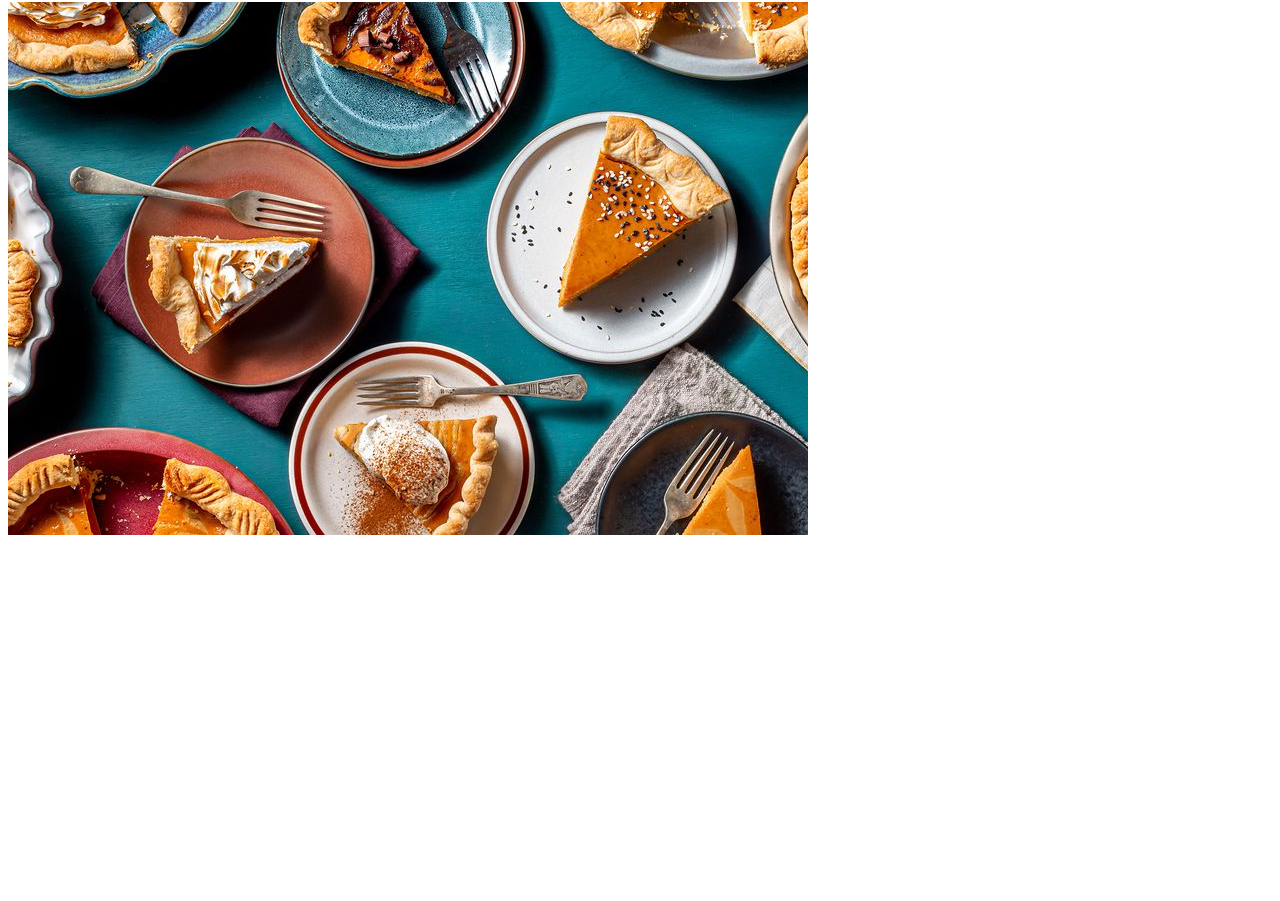
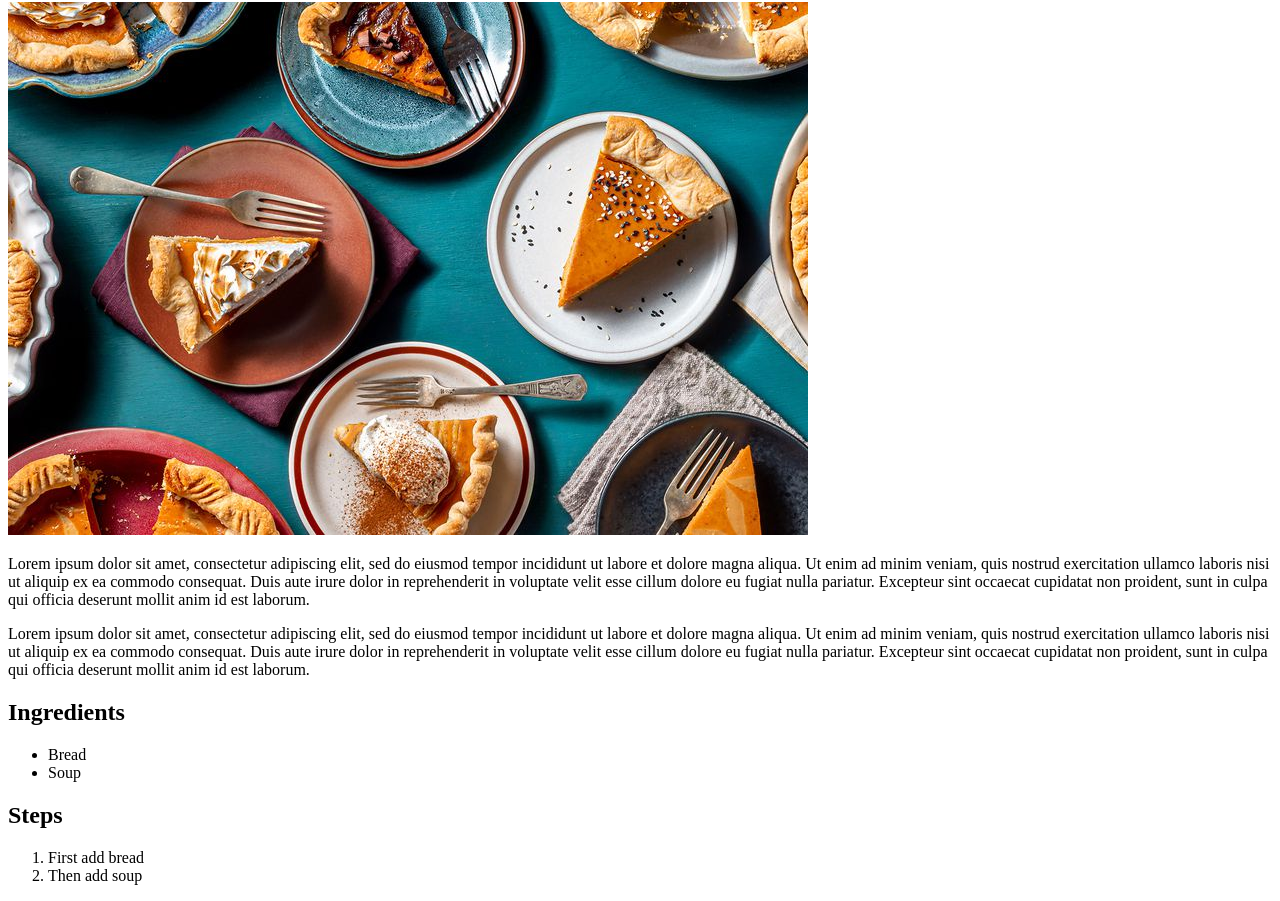
Before and after one commit to Niklaus123a/odin-recipes, a plain HTML site: page recipes/lasagna.html in a window 1280 px wide. Shown: the part 78-979 px from the top of the page. Before the commit the page ends 800 px from the top, so only its background shows below. Drawn offline with Linux system fonts and the light colour scheme.

Commit message:
Added recipe

```diff
--- a/recipes/lasagna.html
+++ b/recipes/lasagna.html
@@ -11,5 +11,34 @@
         <h1>Lasagna recipe</h1>
 
         <img src="../images/pumpkins.jpg" alt="Pumpkins">
+
+        <p>Lorem ipsum dolor sit amet, consectetur adipiscing elit, sed do eiusmod tempor incididunt ut labore
+            et dolore magna aliqua. Ut enim ad minim veniam, quis nostrud exercitation ullamco laboris nisi ut
+            aliquip ex ea commodo consequat.
+            Duis aute irure dolor in reprehenderit in
+            voluptate velit esse cillum dolore eu fugiat nulla pariatur. Excepteur sint
+            occaecat cupidatat non proident, sunt in culpa qui officia deserunt mollit anim id est laborum.
+        </p>
+
+        <p>Lorem ipsum dolor sit amet, consectetur adipiscing elit, sed do eiusmod tempor incididunt ut labore
+            et dolore magna aliqua. Ut enim ad minim veniam, quis nostrud exercitation ullamco laboris nisi ut
+            aliquip ex ea commodo consequat.
+            Duis aute irure dolor in reprehenderit in voluptate
+            velit esse cillum dolore eu fugiat nulla pariatur. Excepteur sint occaecat cupidatat non proident,
+             sunt in
+            culpa qui officia deserunt mollit anim id est laborum.
+        </p>
+
+        <h2>Ingredients</h2>
+        <ul>
+            <li>Bread</li>
+            <li>Soup</li>
+        </ul>
+
+        <h2>Steps</h2>
+        <ol>
+            <li>First add bread</li>
+            <li>Then add soup</li>
+        </ol>
     </body>
 </html>
```
